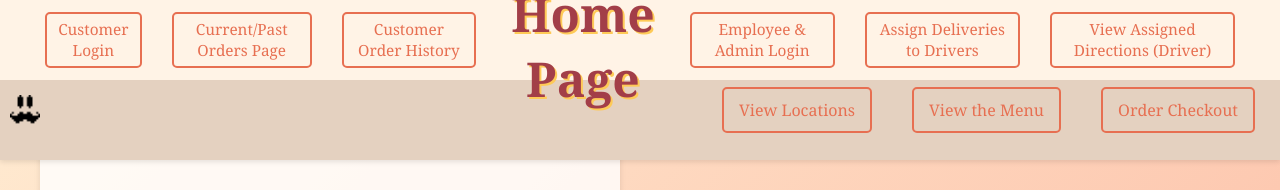
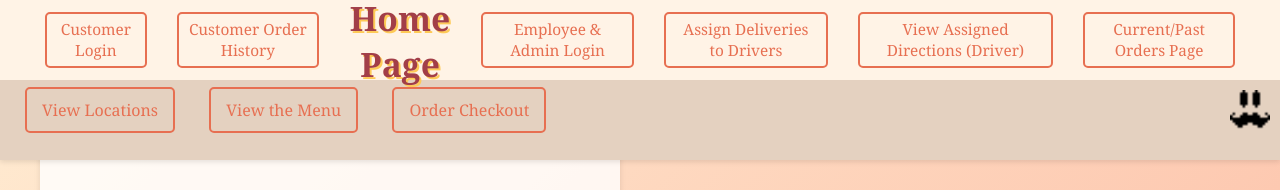
Before and after one commit to Wingo206/Mr-Pizza, a website: page public/home/home.html in a window 1280 px wide. Shown: the top 190 px of the page. Drawn offline with Linux system fonts and the light colour scheme.

Commit message:
updates to home page

```diff
--- a/public/home/home.html
+++ b/public/home/home.html
@@ -17,7 +17,6 @@
         <!-- Customer things on the left -->
         <div class="login-group">
             <a href="/login/customerLogin.html">Customer Login</a>
-            <a href="/order/pastOrder.html">Current/Past Orders Page</a>
             <a href="/order/orderHistory.html">Customer Order History</a>
         </div>
 
@@ -31,19 +30,21 @@
             <a href="/login/empAdminLogin.html">Employee & Admin Login</a>
             <a href="/map/assignDeliveries.html">Assign Deliveries to Drivers</a>
             <a href="/directions/directionsView.html">View Assigned Directions (Driver)</a>
+            <a href="/order/pastOrder.html">Current/Past Orders Page</a>
         </div>
     </div>
     <div class="second-row">
          <!-- Left-aligned Logo -->
          <div class="left-logo">
-            <img src="/favicon.ico" alt="Mr. Pizza Logo" style="height: 30px;"> <!-- Adjust height as needed -->
+            <a href="/map/mapView.html">View Locations</a>
+            <a href="/menu/menuLoading.html">View the Menu</a>
+            <a href="/order/order.html">Order Checkout</a>
+
         </div>
 
         <!-- Right-aligned Buttons -->
         <div class="right-group">
-            <a href="/map/mapView.html">View Locations</a>
-            <a href="/menu/menuLoading.html">View the Menu</a>
-            <a href="/order/order.html">Order Checkout</a>
+            <img src="/favicon.ico" alt="Mr. Pizza Logo" style="height: 40px;"> <!-- Adjust height as needed -->
         </div>
 
     </div>
--- a/public/home/style.css
+++ b/public/home/style.css
@@ -60,6 +60,7 @@ body {
   .top-column .text {
     flex-grow: 2; /* Allows the logo to take up available space */
     text-align: center; /* Centers the logo */
+    font-size: .7em;
   }
 
   .top-column a {
@@ -90,8 +91,8 @@ body {
 
   .second-row .right-group {
     display: flex;
-    gap: 10px;
-    margin-left: auto; /* This will push the buttons to the right side */
+    gap: 20px;
+    margin-left: 60px; /* This will push the buttons to the right side */
   }
 
   .content-container {
```
